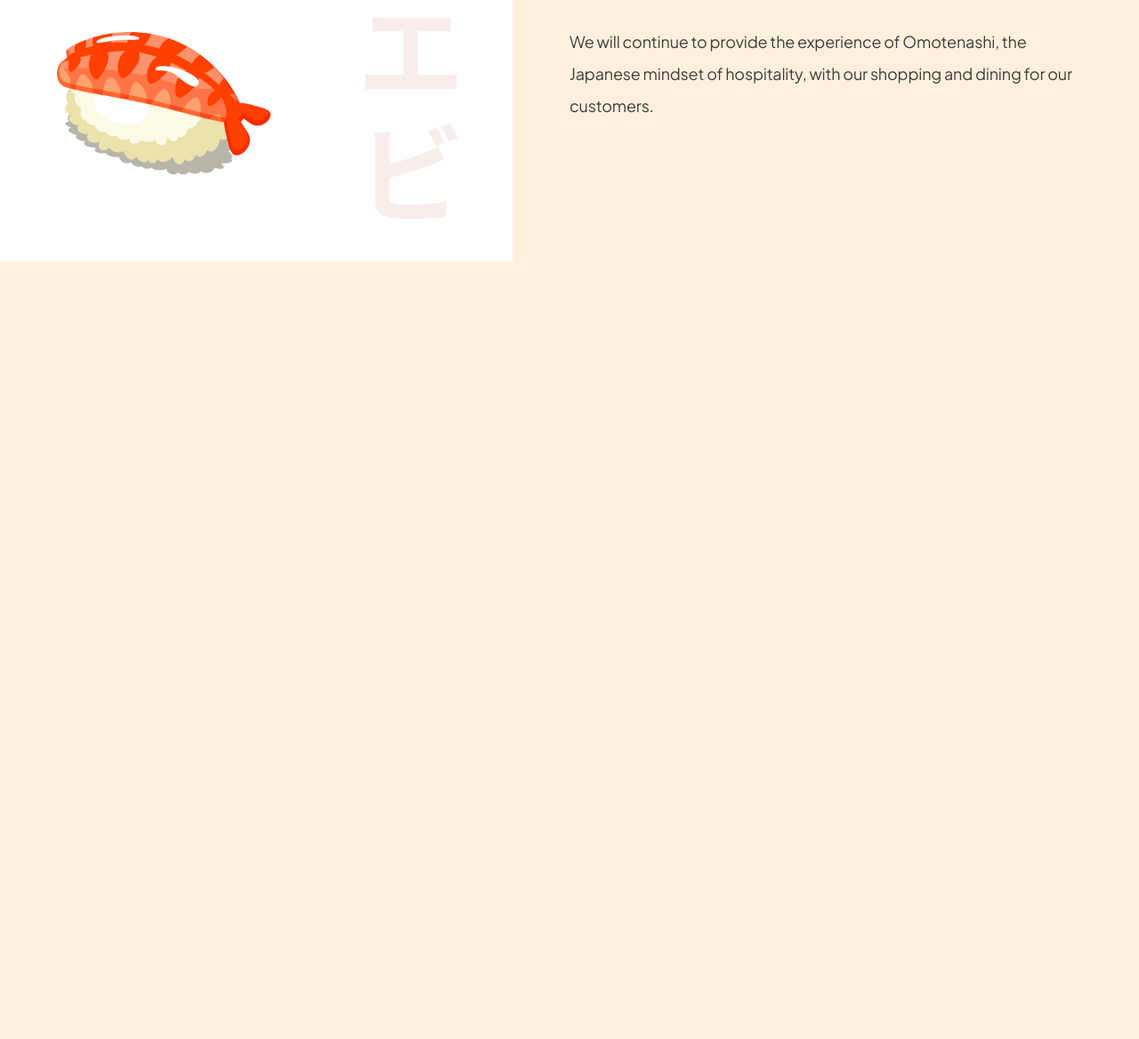
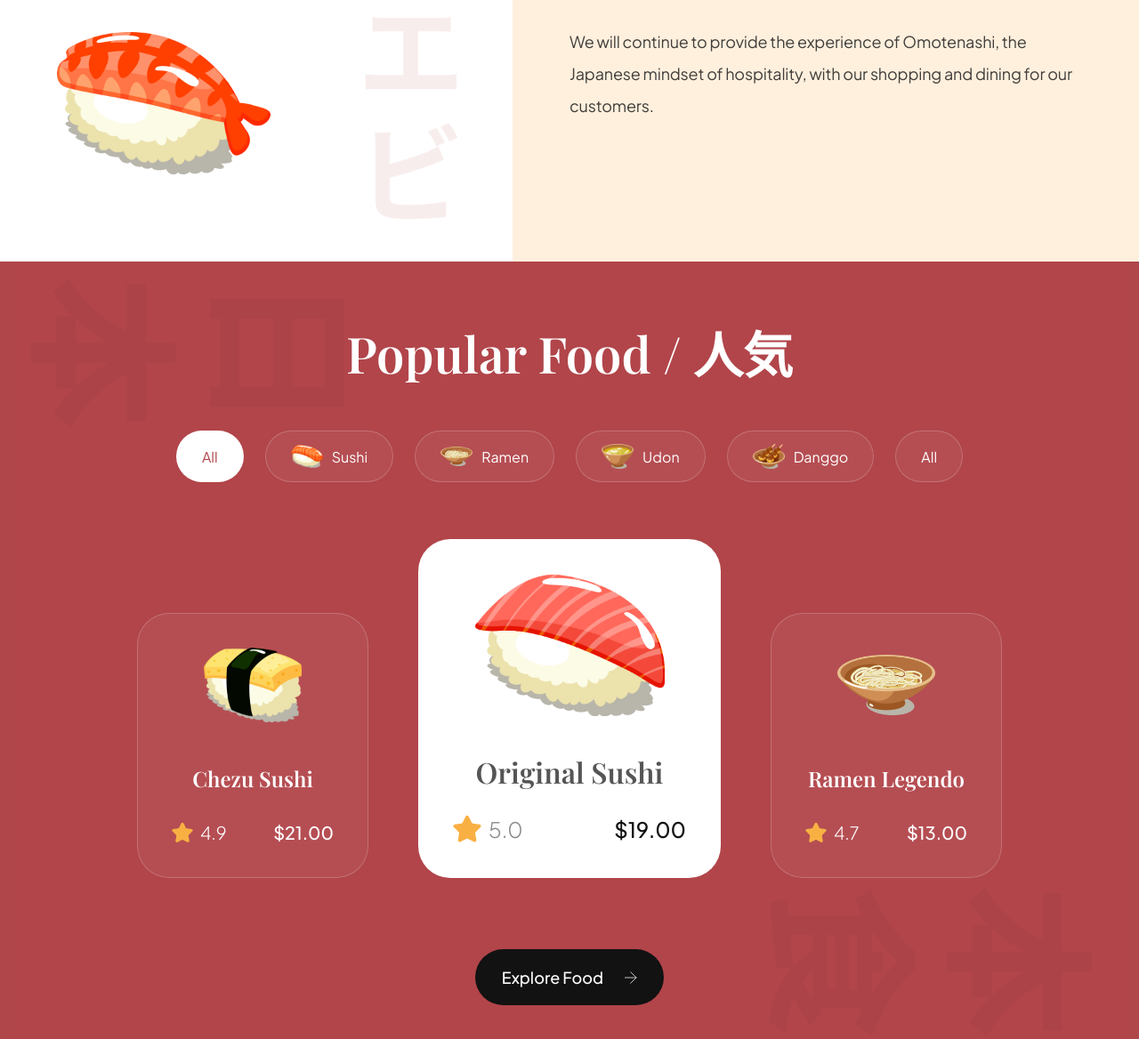
Before and after one commit to billalben/sushi, a website built with Vite: page index.html in a window 1280 px wide. Shown: the part 1224-2392 px from the top of the page at 89% size. Before the commit the page ends 1518 px from the top, so only its background shows below. Built offline with nearby package versions, Linux system fonts and the light colour scheme.

Commit message:
Popular Section 🌮

```diff
--- a/css/sections/popular.css
+++ b/css/sections/popular.css
@@ -0,0 +1,193 @@
+.popular-foods {
+  background-color: var(--primary-color);
+  background-image: url("../../assets/popular_bg.png");
+  background-position: center;
+  background-repeat: no-repeat;
+  background-size: contain;
+
+  display: flex;
+  flex-direction: column;
+  overflow: hidden;
+  padding: 64px;
+}
+
+.popular-foods__title {
+  color: #fff;
+  font-family: var(--playfair-display);
+  font-size: 56px;
+  font-weight: 600;
+  line-height: 78px;
+  text-align: center;
+}
+
+.popular-foods__filters {
+  display: flex;
+  gap: 24px;
+  justify-content: center;
+
+  margin-top: 48px;
+  max-width: 100%;
+  overflow-x: auto;
+}
+
+.popular-foods__filter-btn {
+  align-items: center;
+  background: rgba(255, 255, 255, 0.05);
+
+  border-radius: 46px;
+  border: 1px solid rgba(255, 255, 255, 0.2);
+  color: #fff;
+
+  display: flex;
+  gap: 10px;
+  flex-direction: row;
+
+  font-family: var(--plus-jakarta-sans);
+  font-size: 16px;
+  font-weight: 300px;
+  line-height: 25px;
+
+  padding: 10px 28px;
+}
+
+.popular-foods__filter-btn img {
+  width: 36px;
+  height: 36px;
+  object-fit: contain;
+}
+
+.popular-foods__filter-btn.active {
+  background: #fff;
+  color: var(--primary-color);
+}
+
+.popular-foods__filter-btn:hover {
+  background: #fff;
+  color: var(--primary-color);
+}
+
+.popular-foods__catalogue {
+  margin-top: 64px;
+
+  display: flex;
+  justify-content: center;
+  align-items: flex-end;
+  flex-wrap: wrap;
+  gap: 56px;
+}
+
+.popular-foods__button {
+  width: fit-content;
+
+  padding: 20px 30px;
+  margin: 80px auto 0;
+
+  font-weight: 500;
+  font-size: 18px;
+  line-height: 23px;
+  font-family: var(--plus-jakarta-sans);
+  color: #fff;
+
+  background: var(--secondary-color);
+  border-radius: 64px;
+}
+
+.popular-foods__button img {
+  width: 14px;
+  height: 14px;
+  object-fit: contain;
+
+  margin-left: 21px;
+}
+
+.popular-foods__card {
+  padding: 38px;
+  min-width: 260px;
+  height: fit-content;
+
+  display: flex;
+  align-items: center;
+  flex-direction: column;
+
+  border-radius: 36px;
+  background: rgba(255, 255, 255, 0.05);
+  border: 1px solid rgba(255, 255, 255, 0.2);
+}
+
+.popular-foods__card-image {
+  width: 110px;
+  height: 84px;
+  object-fit: contain;
+}
+
+.popular-foods__card-title {
+  margin-top: 47px;
+
+  font-weight: 600;
+  font-size: 24px;
+  line-height: 32px;
+  font-family: var(--playfair-display);
+  color: #fff;
+  text-align: center;
+}
+
+.popular-foods__card-details {
+  width: 100%;
+  margin-top: 32px;
+}
+
+.popular-foods__card-rating {
+  display: flex;
+  align-items: center;
+  gap: 8px;
+}
+
+.popular-foods__card-rating img {
+  width: 24px;
+  height: 24px;
+  object-fit: contain;
+}
+
+.popular-foods__card-rating p {
+  font-size: 20px;
+  font-weight: 300;
+  font-family: var(--plus-jakarta-sans);
+  color: #fff;
+}
+
+.popular-foods__card-price {
+  font-size: 20px;
+  font-weight: 500;
+  font-family: var(--plus-jakarta-sans);
+  color: #fff;
+}
+
+.popular-foods__card.active-card {
+  background: #fff;
+  min-width: 340px;
+}
+
+.popular-foods__card.active-card .popular-foods__card-image {
+  width: 214px;
+  height: 160px;
+}
+
+.popular-foods__card.active-card .popular-foods__card-title {
+  color: var(--black-500);
+  font-size: 32px;
+}
+
+.popular-foods__card.active-card .popular-foods__card-rating img {
+  width: 32px;
+  height: 32px;
+}
+
+.popular-foods__card.active-card .popular-foods__card-rating p {
+  font-size: 24px;
+  color: var(--gray-100);
+}
+
+.popular-foods__card.active-card .popular-foods__card-price {
+  font-size: 24px;
+  color: var(--secondary-color);
+}
--- a/index.html
+++ b/index.html
@@ -121,6 +121,97 @@
     </section>
     <!-- END: about us -->
 
+    <!-- START: popular -->
+    <section class="popular-foods" id="menu">
+      <h2 class="popular-foods__title" data-aos="flip-up">
+        Popular Food / 人気
+      </h2>
+
+      <div
+        class="popular-foods__filters sushi__hide-scrollbar"
+        data-aos="fade-up"
+      >
+        <button class="popular-foods__filter-btn active">All</button>
+        <button class="popular-foods__filter-btn">
+          <img src="/assets/sushi-9.png" alt="sushi 9" />
+          Sushi
+        </button>
+        <button class="popular-foods__filter-btn">
+          <img src="/assets/sushi-8.png" alt="sushi 8" />
+          Ramen
+        </button>
+        <button class="popular-foods__filter-btn">
+          <img src="/assets/sushi-7.png" alt="sushi 7" />
+          Udon
+        </button>
+        <button class="popular-foods__filter-btn">
+          <img src="/assets/sushi-6.png" alt="sushi 6" />
+          Danggo
+        </button>
+        <button class="popular-foods__filter-btn">All</button>
+      </div>
+
+      <div class="popular-foods__catalogue" data-aos="fade-up">
+        <article class="popular-foods__card">
+          <img
+            class="popular-foods__card-image"
+            src="assets/sushi-12.png"
+            alt="sushi-12"
+          />
+          <h4 class="popular-foods__card-title">Chezu Sushi</h4>
+
+          <div class="popular-foods__card-details flex-between">
+            <div class="popular-foods__card-rating">
+              <img src="assets/star.svg" alt="star" />
+              <p>4.9</p>
+            </div>
+
+            <p class="popular-foods__card-price">$21.00</p>
+          </div>
+        </article>
+        <article class="popular-foods__card active-card">
+          <img
+            class="popular-foods__card-image"
+            src="assets/sushi-11.png"
+            alt="sushi-11"
+          />
+          <h4 class="popular-foods__card-title">Original Sushi</h4>
+
+          <div class="popular-foods__card-details flex-between">
+            <div class="popular-foods__card-rating">
+              <img src="assets/star.svg" alt="star" />
+              <p>5.0</p>
+            </div>
+
+            <p class="popular-foods__card-price">$19.00</p>
+          </div>
+        </article>
+        <article class="popular-foods__card">
+          <img
+            class="popular-foods__card-image"
+            src="assets/sushi-10.png"
+            alt="sushi-10"
+          />
+          <h4 class="popular-foods__card-title">Ramen Legendo</h4>
+
+          <div class="popular-foods__card-details flex-between">
+            <div class="popular-foods__card-rating">
+              <img src="assets/star.svg" alt="star" />
+              <p>4.7</p>
+            </div>
+
+            <p class="popular-foods__card-price">$13.00</p>
+          </div>
+        </article>
+      </div>
+
+      <button class="popular-foods__button">
+        Explore Food
+        <img src="assets/arrow-right.svg" alt="arrow-right" />
+      </button>
+    </section>
+    <!-- END: popular -->
+
     <script src="js/script.js" type="module"></script>
   </body>
 </html>
```
